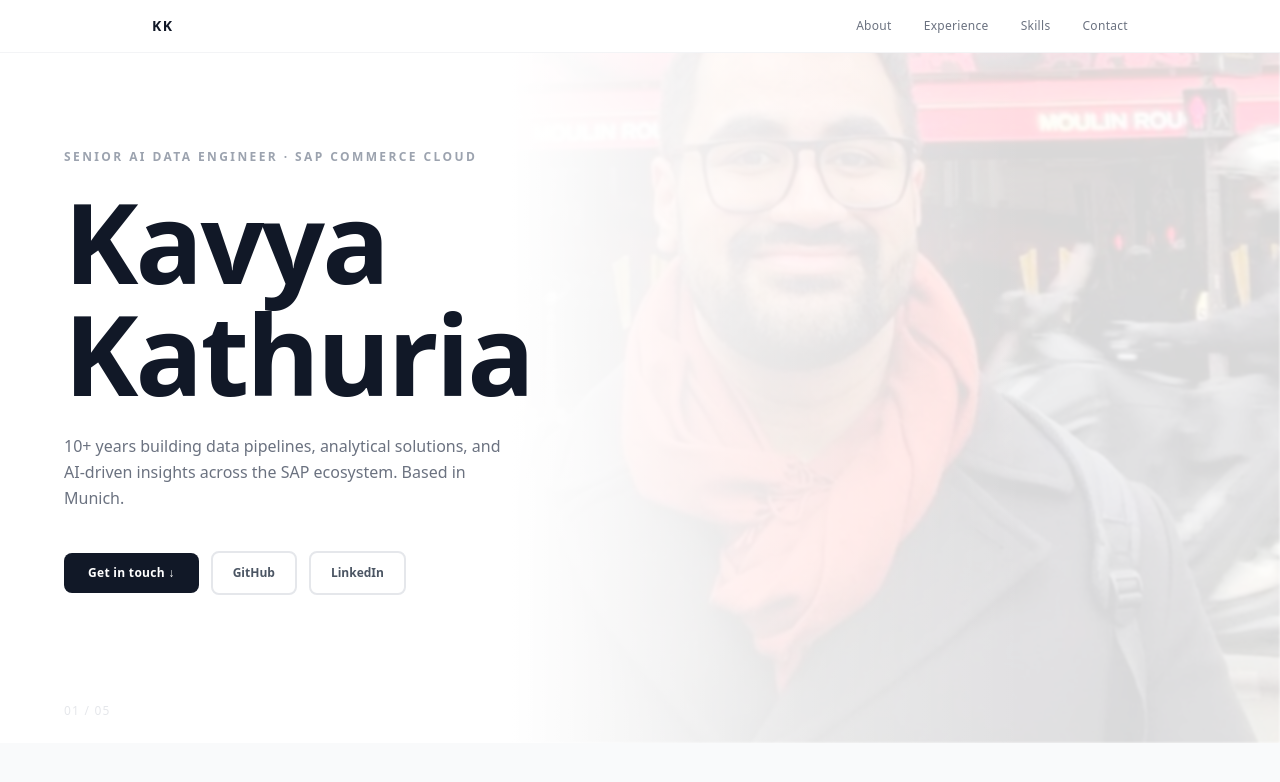
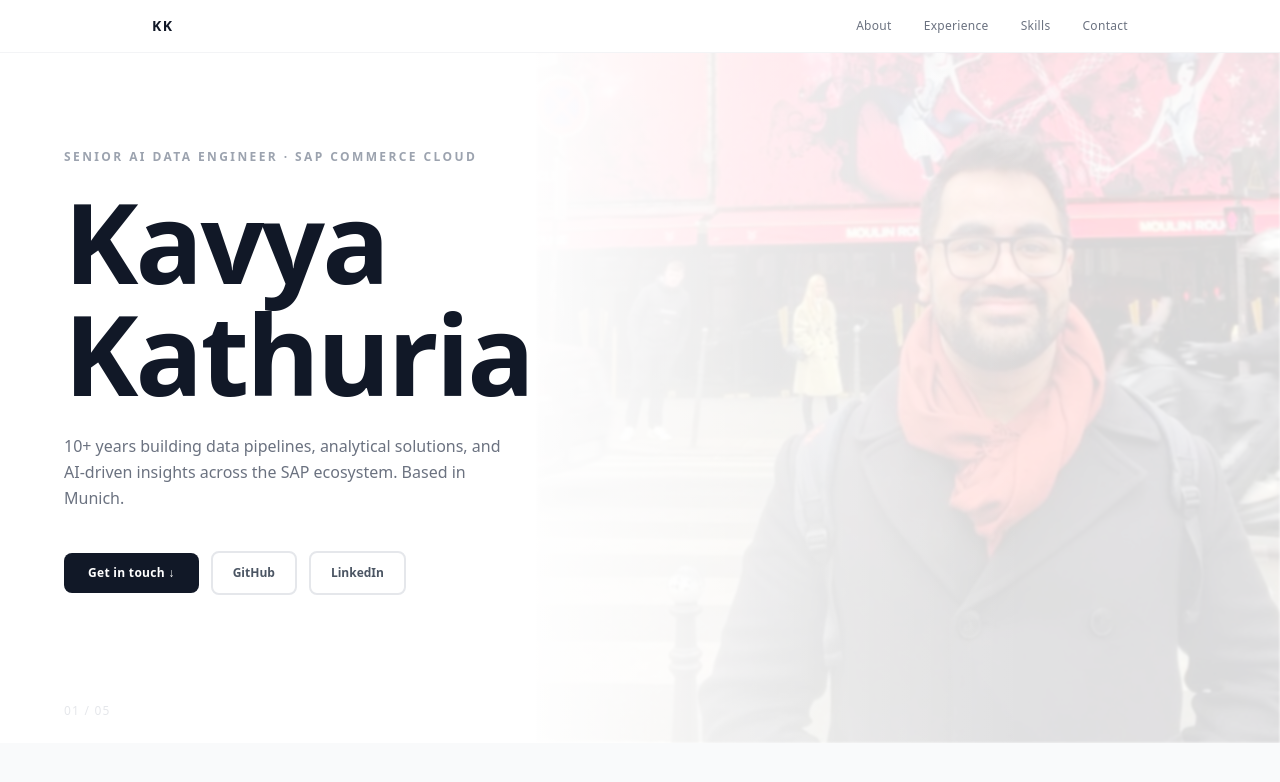
Before and after one commit to kavyakat/kk-website, a Next.js app: page / in a window 1280 px wide. Shown: the top 782 px of the page. Built offline with nearby package versions, Linux system fonts and the light colour scheme.

Commit message:
fix: use object-contain on hero bg photo to reduce zoom

```diff
--- a/src/components/Hero.tsx
+++ b/src/components/Hero.tsx
@@ -25,7 +25,7 @@ export default function Hero() {
           src="/kavya.jpeg"
           alt=""
           fill
-          className="object-cover object-center"
+          className="object-contain object-right"
           style={{ opacity: 0.15, filter: "blur(1px) saturate(1.4)" }}
           priority
           aria-hidden
```
